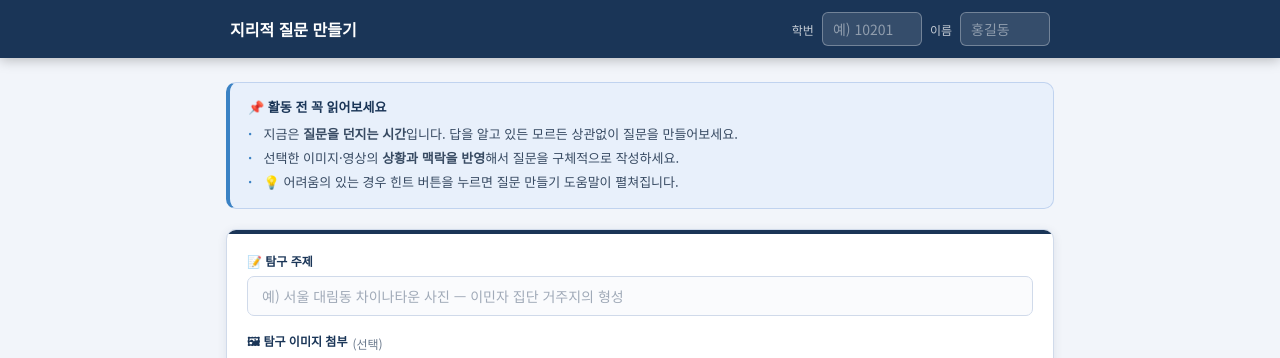
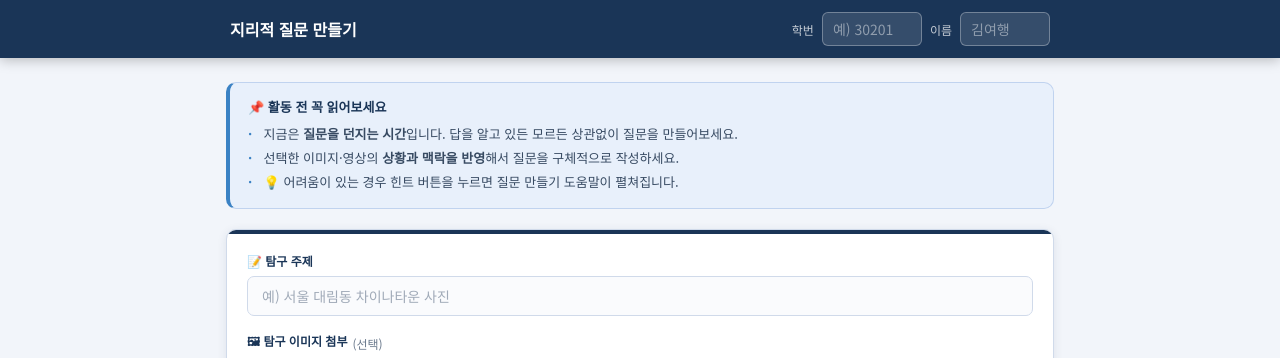
Before and after one commit to Higeooo/travel26, a plain HTML site: page index.html in a window 1280 px wide. Shown: the top 358 px of the page. Drawn offline with Linux system fonts and the light colour scheme.

Commit message:
Update index.html

```diff
--- a/index.html
+++ b/index.html
@@ -440,9 +440,9 @@ body {
     <span class="top-title">지리적 질문 만들기</span>
     <div class="meta-group">
       <span class="meta-label">학번</span>
-      <input id="inp-id"   class="meta-input" type="text" placeholder="예) 10201">
+      <input id="inp-id"   class="meta-input" type="text" placeholder="예) 30201">
       <span class="meta-label">이름</span>
-      <input id="inp-name" class="meta-input" type="text" placeholder="홍길동">
+      <input id="inp-name" class="meta-input" type="text" placeholder="김여행">
     </div>
   </div>
 </div>
@@ -456,7 +456,7 @@ body {
     <ul>
       <li>지금은 <strong>질문을 던지는 시간</strong>입니다. 답을 알고 있든 모르든 상관없이 질문을 만들어보세요.</li>
       <li>선택한 이미지·영상의 <strong>상황과 맥락을 반영</strong>해서 질문을 구체적으로 작성하세요.</li>
-      <li>💡 어려움의 있는 경우 힌트 버튼을 누르면 질문 만들기 도움말이 펼쳐집니다.</li>
+      <li>💡 어려움이 있는 경우 힌트 버튼을 누르면 질문 만들기 도움말이 펼쳐집니다.</li>
     </ul>
   </div>
 
@@ -469,7 +469,7 @@ body {
       <div class="card-label">📝 탐구 주제</div>
       <input id="inp-topic" class="text-input"
              type="text"
-             placeholder="예) 서울 대림동 차이나타운 사진 — 이민자 집단 거주지의 형성">
+             placeholder="예) 서울 대림동 차이나타운 사진">
 
       <!-- 이미지 업로드 -->
       <div class="card-label">🖼 탐구 이미지 첨부 <span style="font-weight:400;color:var(--muted)">(선택)</span></div>
```
